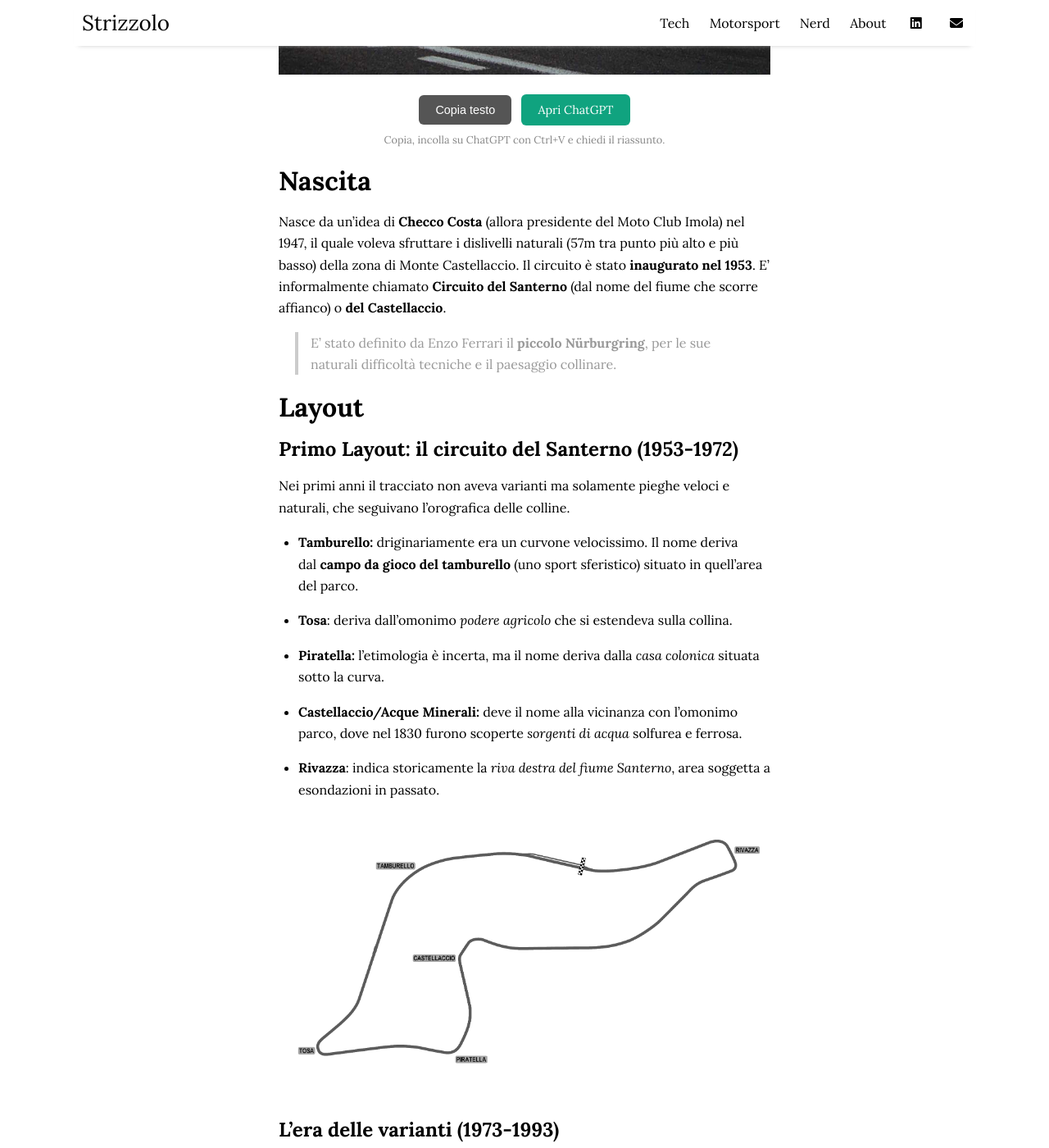
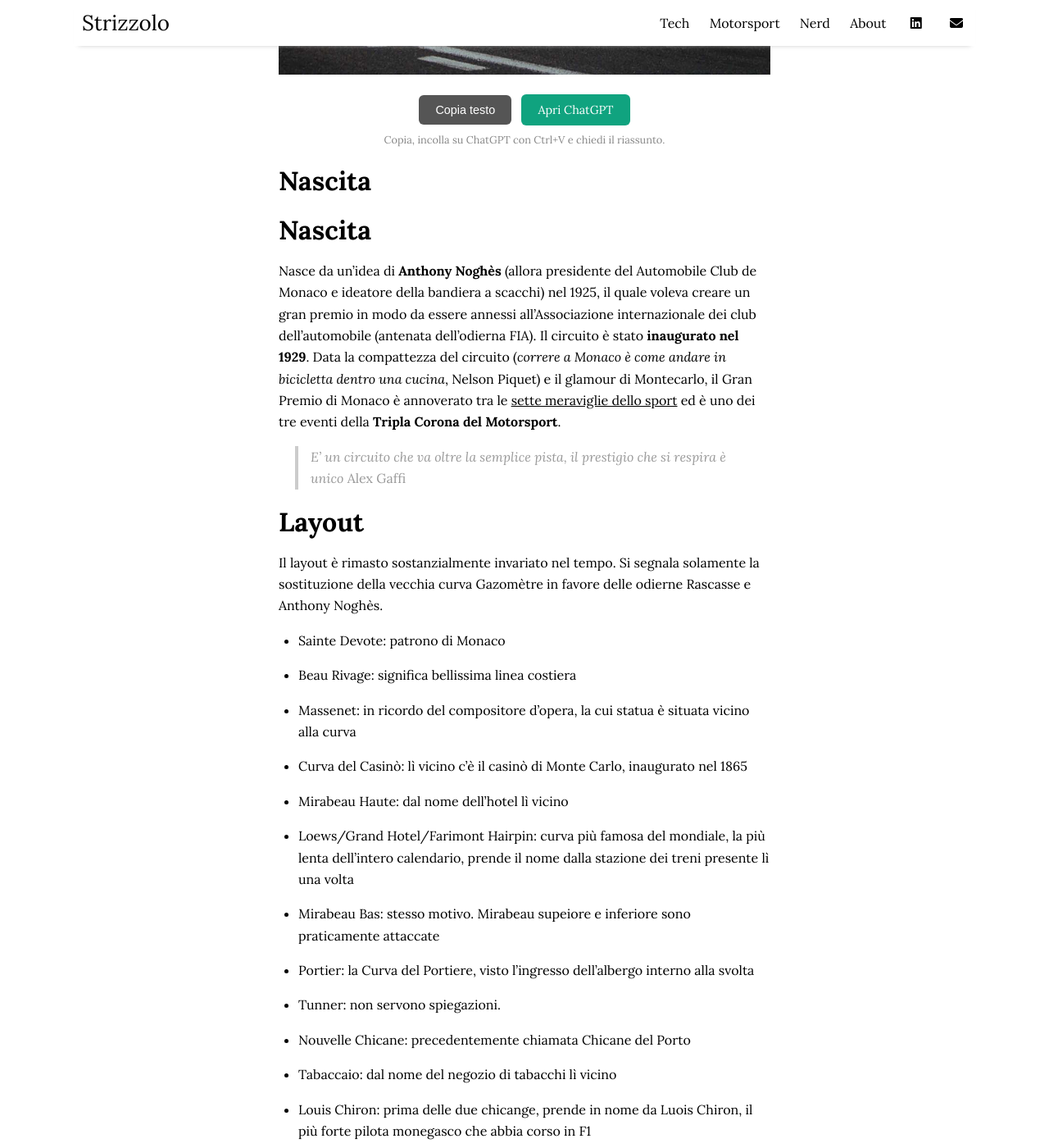
Before and after one commit to SimoneStrizzolo/simonestrizzolo.github.io, a Jekyll site: the page built from _posts/2026-06-04-monaco.md, in a window 1280 px wide and 1400 px high, scrolled down 473 px. Shown: the whole window at 82% size. Built offline with Jekyll 4.4.1, drawn with Linux system fonts in a browser that asks for light colours; some of the changed text lies outside the part shown.

Commit message:
temp: lavorando su monaco

```diff
--- a/_posts/2026-06-04-monaco.md
+++ b/_posts/2026-06-04-monaco.md
@@ -1,19 +1,63 @@
 ---
 layout: post
-title: "Gran Premio di Monaco"
+title: "Circuit de Monaco"
 author: "Simone Strizzolo"
 categories: motorsport
-tags: [motorsport, monaco, history]
+tags: [motorsport, monaco, history, triple-crown]
 image: monaco.jpg
 ---
 
 # Nascita
 
-Nasce da un'idea di **Checco Costa** (allora presidente del Moto Club Imola) nel 1947, il quale voleva sfruttare i dislivelli naturali (57m tra punto più alto e più basso) della zona di Monte Castellaccio. Il circuito è stato **inaugurato nel 1953**. E' informalmente chiamato **Circuito del Santerno** (dal nome del fiume che scorre affianco) o **del Castellaccio**.
 
-> E' stato definito da Enzo Ferrari il **piccolo Nürburgring**, per le sue naturali difficoltà tecniche e il paesaggio collinare.
+
+# Nascita
+
+Nasce da un'idea di **Anthony Noghès** (allora presidente del Automobile Club de Monaco e ideatore della bandiera a scacchi) nel 1925, il quale voleva creare un gran premio in modo da essere annessi all'Associazione internazionale dei club dell'automobile (antenata dell'odierna FIA). Il circuito è stato **inaugurato nel 1929**. Data la compattezza del circuito (*correre a Monaco è come andare in bicicletta dentro una cucina*, Nelson Piquet) e il glamour di Montecarlo, il Gran Premio di Monaco è annoverato tra le [sette meraviglie dello sport](https://www.topendsports.com/world/lists/seven-wonders-lists.htm) ed è uno dei tre eventi della **Tripla Corona del Motorsport**.
+
+> *E' un circuito che va oltre la semplice pista, il prestigio che si respira è unico* Alex Gaffi
 
 # Layout
+
+Il layout è rimasto sostanzialmente invariato nel tempo. Si segnala solamente la sostituzione della vecchia curva Gazomètre in favore delle odierne Rascasse e Anthony Noghès.
+
+
+
+- Sainte Devote: patrono di Monaco
+
+- Beau Rivage: significa bellissima linea costiera
+
+- Massenet: in ricordo del compositore d'opera, la cui statua è situata vicino alla curva
+
+- Curva del Casinò: lì vicino c'è il casinò di Monte Carlo, inaugurato nel 1865
+
+- Mirabeau Haute: dal nome dell'hotel lì vicino
+
+- Loews/Grand Hotel/Farimont Hairpin: curva più famosa del mondiale, la più lenta dell'intero calendario, prende il nome dalla stazione dei treni presente lì una volta
+
+- Mirabeau Bas: stesso motivo. Mirabeau supeiore e inferiore sono praticamente attaccate
+
+- Portier: la Curva del Portiere, visto l'ingresso dell'albergo interno alla svolta
+
+- Tunner: non servono spiegazioni.
+
+- Nouvelle Chicane: precedentemente chiamata Chicane del Porto
+
+- Tabaccaio: dal nome del negozio di tabacchi lì vicino
+
+- Louis Chiron: prima delle due chicange, prende in nome da Luois Chiron, il più forte pilota monegasco che abbia corso in F1
+
+- Piscine: da, appunto, le piscine interne al tratto della pista.
+
+-
+
+- [Monte Carlo: ogni curva un nome e una storia - Formula 1 - Motorsport](https://www.formulapassion.it/motorsport/formula-1/f1-monte-carlo-ogni-curva-un-nome-una-storia-loews-sainte-devote-casino-piscine-tabaccaio-rascasse)
+
+- [Monte Carlo - RacingCircuits.info](https://www.racingcircuits.info/europe/monaco/monte-carlo.html)
+
+- [EXPLAINED: How every Monaco Grand Prix corner got its name](https://www.formula1.com/en/latest/article/explained-how-every-monaco-corner-got-its-name.5ClYqWmfpeUpsRJA6mDNaX)
+
+- [Circuito del GP di Monaco: Un Tracciato Epico](https://www.monacograndprixticket.com/formula1montecarlo/il-circuito-di-monaco)
 
 ## Primo Layout: il circuito del Santerno (1953-1972)
 
```
